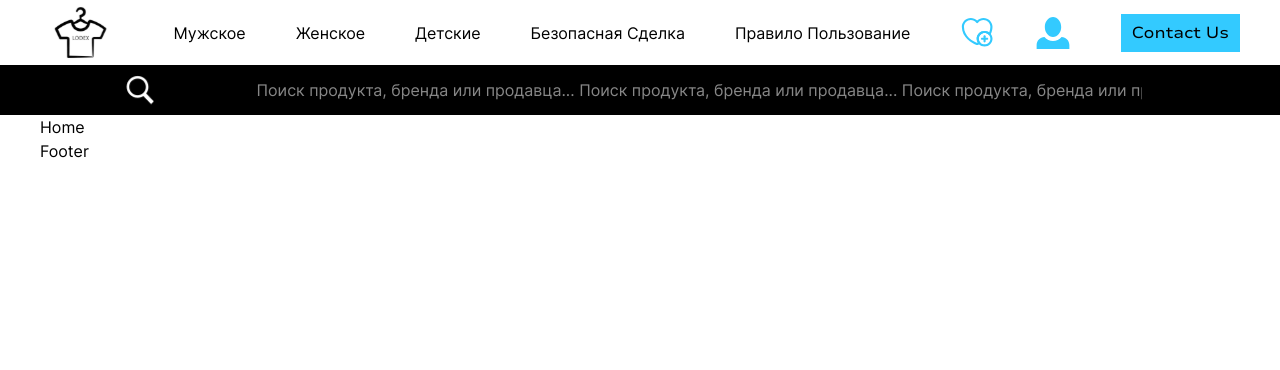
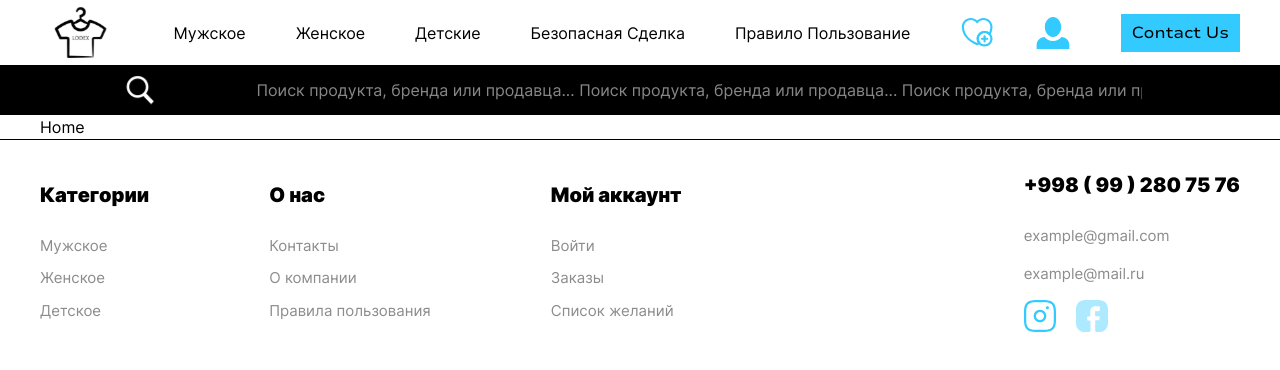
Before and after one commit to dsabirbaev/Lodex, a React (Vite) app: page / in a window 1280 px wide. Shown: the top 370 px of the page. Built offline with nearby package versions, Linux system fonts and the light colour scheme.

Commit message:
add footer

```diff
--- a/src/components/Footer/index.jsx
+++ b/src/components/Footer/index.jsx
@@ -1,11 +1,41 @@
 
-import "./style.scss";
+import {Insta, Facebook} from "../Icons";
 
 const index = () => {
     return (
-        <footer>
+        <footer className="pt-[30px] pb-[15px] border-t-[1px] border-t-black">
             <div className="container">
-                <h1>Footer</h1>
+                <div className="flex justify-between items-center">
+                    <div className="flex items-center gap-x-[120px]">
+                        <ul className="flex flex-col gap-y-[10px] text-[#8C8C8C] text-[15px]">
+                            <li className="mb-[15px] font-['InterBlack'] text-[20px] text-black">Категории</li>
+                            <li><a href="#">Мужское</a></li>
+                            <li><a href="#">Женское</a></li>
+                            <li><a href="#">Детское</a></li>
+                        </ul>
+                        <ul className="flex flex-col gap-y-[10px] text-[#8C8C8C] text-[15px]">
+                            <li className="mb-[15px] font-['InterBlack'] text-[20px] text-black">О нас</li>
+                            <li><a href="#">Контакты</a></li>
+                            <li><a href="#">О компании</a></li>
+                            <li><a href="#">Правила пользования </a></li>
+                        </ul>
+                        <ul className="flex flex-col gap-y-[10px] text-[#8C8C8C] text-[15px]">
+                            <li className="mb-[15px] font-['InterBlack'] text-[20px] text-black">Мой аккаунт</li>
+                            <li><a href="#">Войти</a></li>
+                            <li><a href="#">Заказы</a></li>
+                            <li><a href="#">Список желаний</a></li>
+                        </ul>
+                    </div>
+
+                    <div>
+                        <ul className="flex flex-col gap-y-[15px] text-[#8C8C8C] text-[15px]">
+                            <li className="mb-[10px] font-['InterBlack'] text-[20px] text-black"><a href="tel:+998 ( 99 ) 280 75 76">+998 ( 99 ) 280 75 76</a></li>
+                            <li><a href="mailto:example@gmail.com">example@gmail.com</a></li>
+                            <li><a href="mailto:example@mail.ru">example@mail.ru</a></li>
+                            <li className="cursor-pointer flex items-center gap-x-5"><Insta/> <Facebook /></li>
+                        </ul>
+                    </div>
+                </div>
             </div>
         </footer>
     );
--- /dev/null
+++ b/src/components/Icons/Facebook.jsx
@@ -0,0 +1,15 @@
+
+
+const Facebook = () => {
+    return (
+        <div>
+            <svg xmlns="http://www.w3.org/2000/svg" width="32" height="32" viewBox="0 0 32 32" fill="none">
+                <g opacity="0.4">
+                    <path d="M32 22.704C32 28.528 28.528 32 22.704 32H20.8C19.92 32 19.2 31.28 19.2 30.4V21.168C19.2 20.736 19.552 20.368 19.984 20.368L22.8 20.32C23.024 20.304 23.216 20.144 23.264 19.92L23.824 16.864C23.872 16.576 23.648 16.304 23.344 16.304L19.936 16.352C19.488 16.352 19.136 16 19.12 15.568L19.056 11.648C19.056 11.392 19.264 11.168 19.536 11.168L23.376 11.104C23.648 11.104 23.856 10.896 23.856 10.624L23.792 6.78398C23.792 6.51198 23.584 6.304 23.312 6.304L18.992 6.36802C16.336 6.41602 14.224 8.592 14.272 11.248L14.352 15.648C14.368 16.096 14.016 16.448 13.568 16.464L11.648 16.496C11.376 16.496 11.168 16.704 11.168 16.976L11.216 20.016C11.216 20.288 11.424 20.496 11.696 20.496L13.616 20.464C14.064 20.464 14.416 20.816 14.432 21.248L14.576 30.368C14.592 31.264 13.872 32 12.976 32H9.296C3.472 32 0 28.528 0 22.688V9.296C0 3.472 3.472 0 9.296 0H22.704C28.528 0 32 3.472 32 9.296V22.704Z" fill="#33CAFF" />
+                </g>
+            </svg>
+        </div>
+    );
+};
+
+export default Facebook;
--- /dev/null
+++ b/src/components/Icons/Insta.jsx
@@ -0,0 +1,15 @@
+
+
+const Insta = () => {
+    return (
+        <div>
+            <svg xmlns="http://www.w3.org/2000/svg" width="32" height="32" viewBox="0 0 32 32" fill="none">
+                <path d="M20.4651 32H11.5349C3.45302 32 0 28.547 0 20.4651V11.5349C0 3.45302 3.45302 0 11.5349 0H20.4651C28.547 0 32 3.45302 32 11.5349V20.4651C32 28.547 28.547 32 20.4651 32ZM11.5349 2.23256C4.67349 2.23256 2.23256 4.67349 2.23256 11.5349V20.4651C2.23256 27.3265 4.67349 29.7674 11.5349 29.7674H20.4651C27.3265 29.7674 29.7674 27.3265 29.7674 20.4651V11.5349C29.7674 4.67349 27.3265 2.23256 20.4651 2.23256H11.5349Z" fill="#33CAFF" />
+                <path d="M15.9999 22.3256C12.5171 22.3256 9.67432 19.4828 9.67432 16C9.67432 12.5172 12.5171 9.67441 15.9999 9.67441C19.4827 9.67441 22.3255 12.5172 22.3255 16C22.3255 19.4828 19.4827 22.3256 15.9999 22.3256ZM15.9999 11.907C13.7376 11.907 11.9069 13.7377 11.9069 16C11.9069 18.2623 13.7376 20.093 15.9999 20.093C18.2622 20.093 20.0929 18.2623 20.0929 16C20.0929 13.7377 18.2622 11.907 15.9999 11.907Z" fill="#33CAFF" />
+                <path d="M23.4417 9.30218C23.2483 9.30218 23.0548 9.25753 22.8762 9.18311C22.6976 9.10869 22.5338 9.00451 22.385 8.87055C22.251 8.72172 22.132 8.558 22.0576 8.37939C21.9831 8.20079 21.9534 8.0073 21.9534 7.81381C21.9534 7.62032 21.9831 7.42683 22.0576 7.24823C22.1469 7.05474 22.251 6.9059 22.385 6.75707C22.4594 6.69753 22.5338 6.62311 22.6083 6.57846C22.6976 6.51893 22.7869 6.47428 22.8762 6.44451C22.9655 6.39986 23.0548 6.37009 23.1589 6.35521C23.6352 6.25102 24.1413 6.41474 24.4985 6.75707C24.6324 6.9059 24.7366 7.05474 24.811 7.24823C24.8855 7.42683 24.9301 7.62032 24.9301 7.81381C24.9301 8.0073 24.8855 8.20079 24.811 8.37939C24.7366 8.558 24.6324 8.72172 24.4985 8.87055C24.3496 9.00451 24.1859 9.10869 24.0073 9.18311C23.8287 9.25753 23.6352 9.30218 23.4417 9.30218Z" fill="#33CAFF" />
+            </svg>
+        </div>
+    );
+};
+
+export default Insta;
--- a/src/components/Icons/index.jsx
+++ b/src/components/Icons/index.jsx
@@ -2,5 +2,6 @@
 
 import Heart from "./Heart";
 import User from "./User";
-
-export { Heart, User};
+import Insta from "./Insta";
+import Facebook from "./Facebook";
+export { Heart, User, Insta, Facebook};
--- a/src/index.css
+++ b/src/index.css
@@ -33,14 +33,13 @@ body {
   src: url(./assets/fonts/Inter/static/Inter-Regular.ttf);
 }
 
+@font-face {
+  font-family: InterBlack;
+  src: url(./assets/fonts/Inter/static/Inter-Black.ttf);
+}
+
 
 @font-face {
   font-family: NunitoRegular;
   src: url(./assets/fonts/Nunito_Sans/static/NunitoSans_7pt_SemiExpanded-Regular.ttf);
 }
-
-
-@font-face {
-  font-family: InterBlack;
-  src: url(./assets/fonts/Inter/static/Inter-Black.ttf);
-}
```
Also changed, not shown: src/components/Footer/style.scss (deleted).
